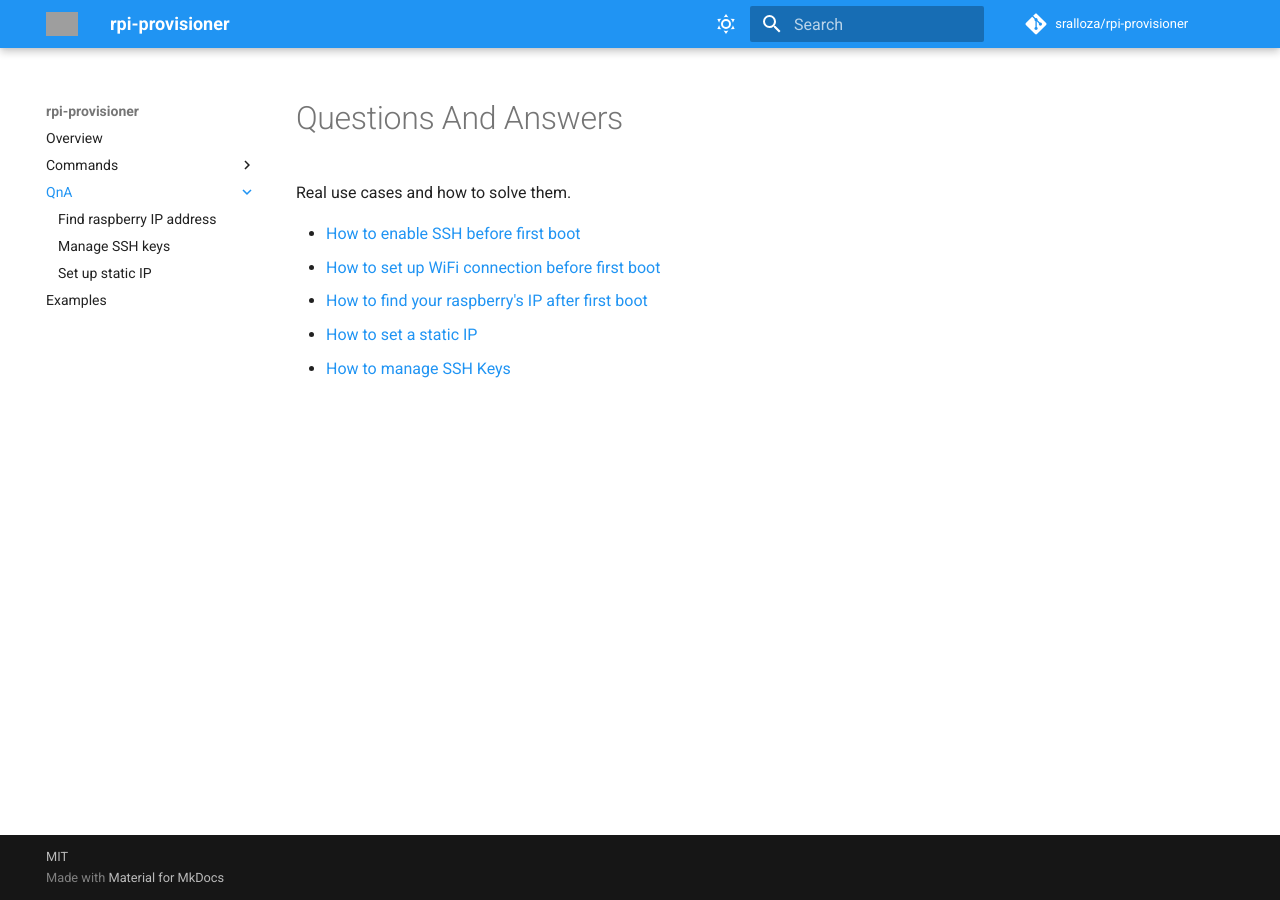
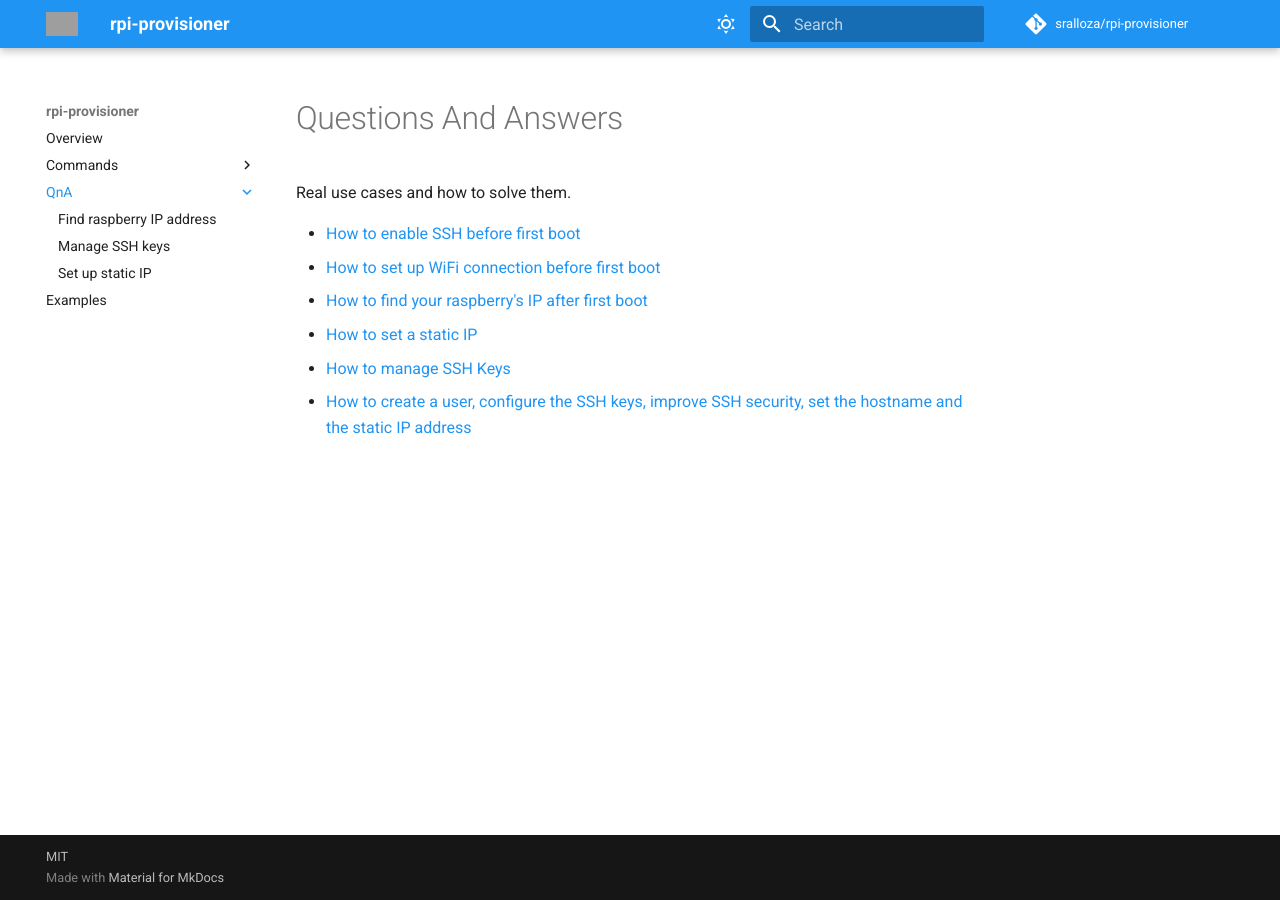
Before and after one commit to sralloza/rpi-provisioner, an MkDocs documentation site: the page built from docs/qna/index.md, in a window 1280 px wide. Built offline with MkDocs 1.6.1 and Material for MkDocs 9.7.7, drawn with Linux system fonts in a browser that asks for light colours; comment, search, counter and statistics services are not loaded; grey boxes are pictures that could not be loaded.

Commit message:
docs: improve docs

```diff
--- a/docs/qna/index.md
+++ b/docs/qna/index.md
@@ -7,3 +7,4 @@ Real use cases and how to solve them.
 - [How to find your raspberry's IP after first boot](find-ip.md)
 - [How to set a static IP](set-static-ip.md)
 - [How to manage SSH Keys](ssh-keys-management.md)
+- [How to create a user, configure the SSH keys, improve SSH security, set the hostname and the static IP address](layer1.md)
```
Also changed, not shown: docs/qna/layer1.md (added, +3 -0 lines).
